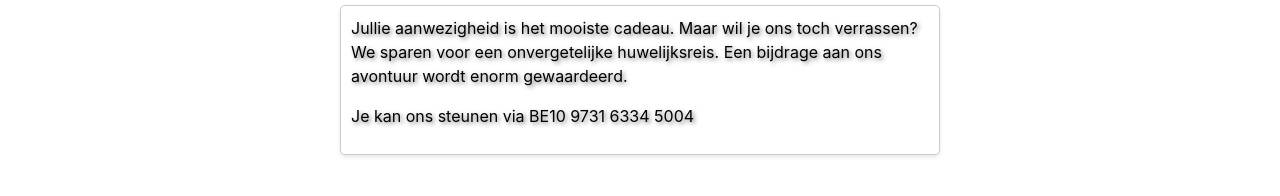
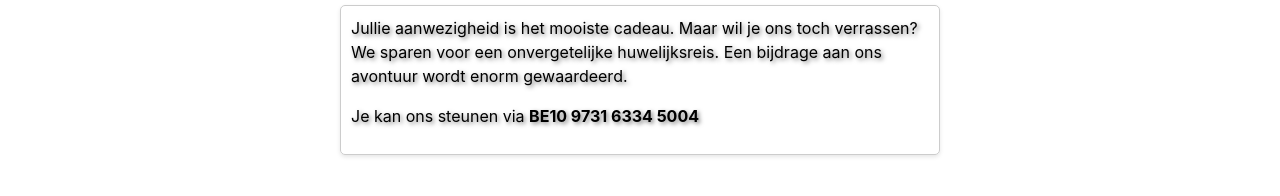
Before and after one commit to bennnnnnnn/wedstock2025, a Jekyll site: the page built from gift.md, in a window 1280 px wide. Shown: the part 163-359 px from the top of the page. Built offline with Jekyll 4.4.1, drawn with Linux system fonts in a browser that asks for light colours.

Commit message:
fix: Bold account number

```diff
--- a/gift.md
+++ b/gift.md
@@ -5,4 +5,4 @@ title: "Cadeautip"
 
 Jullie aanwezigheid is het mooiste cadeau. Maar wil je ons toch verrassen? We sparen voor een onvergetelijke huwelijksreis. Een bijdrage aan ons avontuur wordt enorm gewaardeerd.
 
-Je kan ons steunen via BE10 9731 6334 5004
+Je kan ons steunen via **BE10 9731 6334 5004**
```
